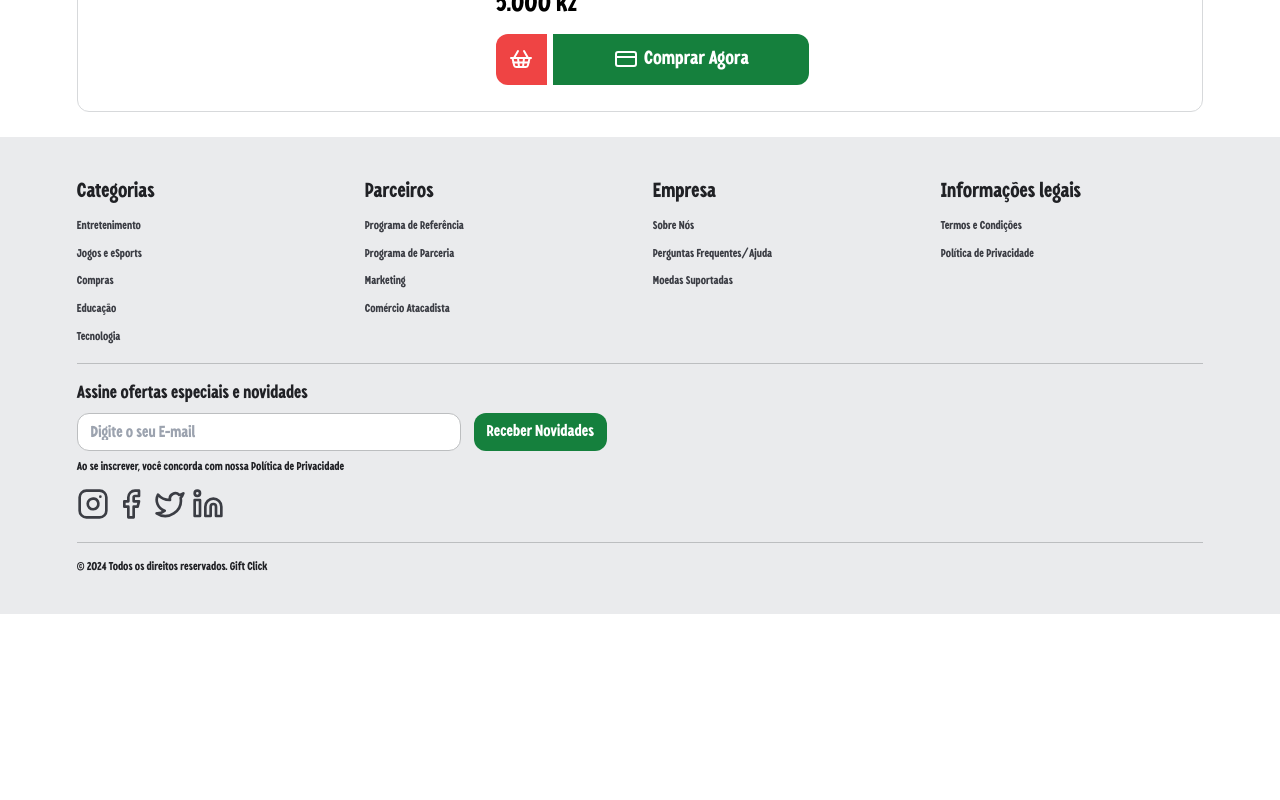
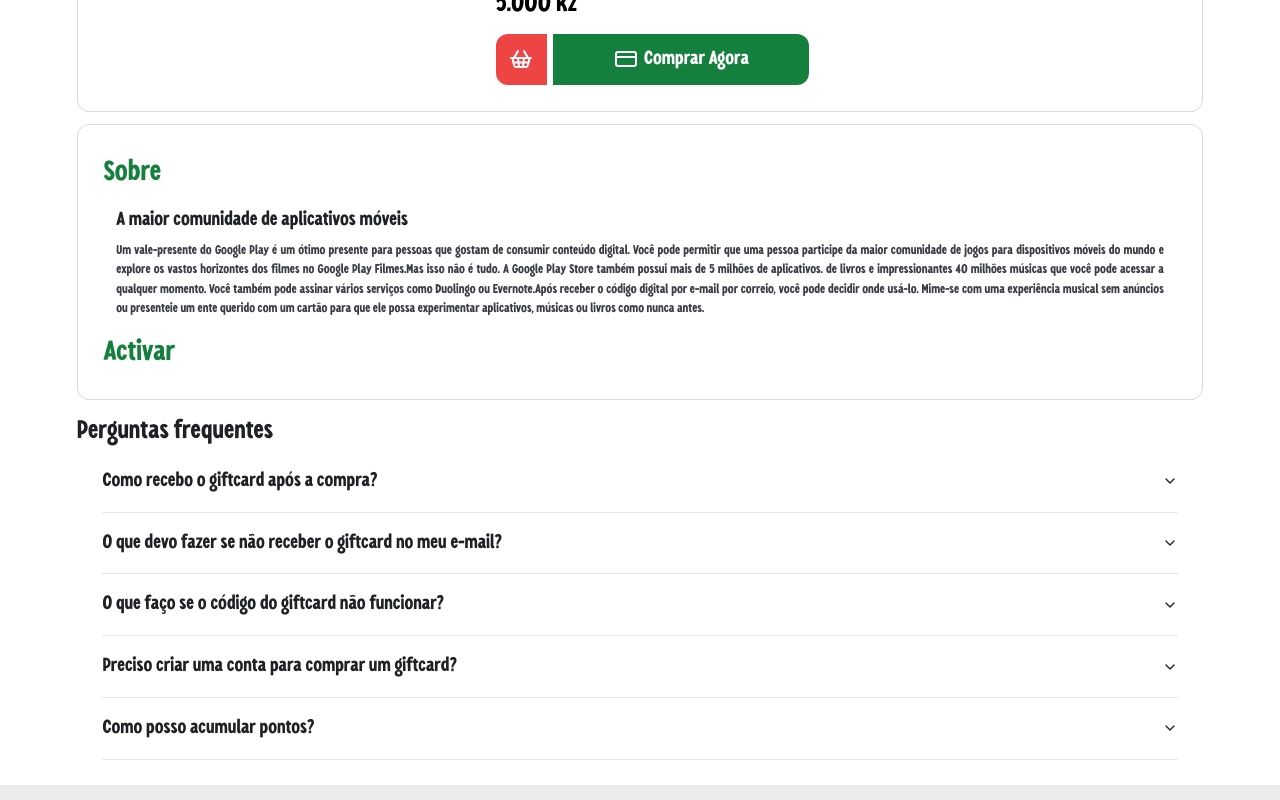
Before and after one commit to Noia408/Gift-Click, a Next.js app: page /produto in a window 1280 px wide. Shown: the part 440-1240 px from the top of the page. Before the commit the page ends 1054 px from the top, so only its background shows below. Built offline with nearby package versions, Linux system fonts and the light colour scheme.

Commit message:
mais pro

```diff
--- a/src/app/produto/page.tsx
+++ b/src/app/produto/page.tsx
@@ -7,12 +7,18 @@ import {
     SelectTrigger,
     SelectValue,
   } from "@/components/ui/select"
+  import {
+    Accordion,
+    AccordionContent,
+    AccordionItem,
+    AccordionTrigger,
+  } from "@/components/ui/accordion"
 import Image from "next/image";
 import { CreditCard, Heart, ShoppingBasket } from "lucide-react";
 
 export default function Produto(){
     return(
-        <div className="w-full h-fit flex flex-col gap-[3vw] pt-[1vw]">
+        <div className="w-full h-fit flex flex-col gap-[1vw] pt-[1vw]">
             <div className="w-full h-fit flex rounded-xl border border-[#d7d9db] p-[2vw] gap-[2vw]">
                 <div className="w-[35%] h-fit">
                     <div className="bg-black w-full h-[18.3vw] rounded-xl overflow-hidden">
@@ -68,7 +74,52 @@ export default function Produto(){
                 </div>
 
             </div>
+            <div className="w-full h-fit flex rounded-xl border border-[#d7d9db] p-[2vw] gap-[1vw] flex-col">
+                <h1 className="text-[2.2vw] text-green-700">Sobre</h1>
+                <div className="w-full h-fit flex flex-col gap-[0.5vw] px-[1vw]">
+                    <span className="text-[1.5vw] text-[#202125]">A maior comunidade de aplicativos móveis</span>
+                    <span className="text-[1vw] text-[#3b3d44] text-justify">
+                    Um vale-presente do Google Play é um ótimo presente para pessoas que gostam de consumir conteúdo digital. Você pode permitir que uma pessoa participe da maior comunidade de jogos para dispositivos móveis do mundo e explore os vastos horizontes dos filmes no Google Play Filmes.Mas isso não é tudo. A Google Play Store também possui mais de 5 milhões de aplicativos. de livros e impressionantes 40 milhões músicas que você pode acessar a qualquer momento. Você também pode assinar vários serviços como Duolingo ou Evernote.Após receber o código digital por e-mail por correio, você pode decidir onde usá-lo. Mime-se com uma experiência musical sem anúncios ou presenteie um ente querido com um cartão para que ele possa experimentar aplicativos, músicas ou livros como nunca antes.
+                    </span>
+                </div>
+                <h1 className="text-[2.2vw] text-green-700">Activar</h1>
+            </div>
+            <div className="w-full h-fit flex flex-col">
+            <h1 className="text-[2vw] text-[#202125]">Perguntas frequentes</h1>
+            <Accordion type="single" collapsible className="w-full px-[2vw]">
+            <AccordionItem value="item-1">
+                <AccordionTrigger className="text-[1.5vw] text-[#202125]">Como recebo o giftcard após a compra?</AccordionTrigger>
+                <AccordionContent className="text-[#3b3d44] text-[1vw]">
+                Após a confirmação do pagamento, o giftcard será enviado automaticamente para o e-mail ou Whatsapp cadastrado na sua conta.
+                </AccordionContent>
+            </AccordionItem>
+            <AccordionItem value="item-2">
+                <AccordionTrigger className="text-[1.5vw] text-[#202125]">O que devo fazer se não receber o giftcard no meu e-mail?</AccordionTrigger>
+                <AccordionContent className="text-[#3b3d44] text-[1vw]">
+                Primeiro, verifique sua caixa de spam ou promoções no e-mail cadastrado. Se ainda não encontrar o giftcard, acesse sua conta na plataforma e consulte a área -Meus Pedidos-. Caso o problema persista, entre em contato com nosso suporte para verificar a situação.
+                </AccordionContent>
+            </AccordionItem>
+            <AccordionItem value="item-3">
+                <AccordionTrigger className="text-[1.5vw] text-[#202125]">O que faço se o código do giftcard não funcionar?</AccordionTrigger>
+                <AccordionContent className="text-[#3b3d44] text-[1vw]">
+                Se o código não funcionar, verifique se foi inserido corretamente e se está sendo usado na plataforma correta. Caso o problema persista, entre em contato com nosso suporte, informando os detalhes da compra. Nossa equipe solucionará o problema o mais rápido possível.
+                </AccordionContent>
+            </AccordionItem>
+            <AccordionItem value="item-4">
+                <AccordionTrigger className="text-[1.5vw] text-[#202125]">Preciso criar uma conta para comprar um giftcard?</AccordionTrigger>
+                <AccordionContent className="text-[#3b3d44] text-[1vw]">
+                Sim, para garantir a segurança da sua compra e o envio correto do giftcard, é necessário criar uma conta na nossa plataforma. O processo é rápido e simples, e seus dados estarão protegidos de acordo com nossa política de privacidade.
+                </AccordionContent>
+            </AccordionItem>
+            <AccordionItem value="item-5">
+                <AccordionTrigger className="text-[1.5vw] text-[#202125]">Como posso acumular pontos?</AccordionTrigger>
+                <AccordionContent className="text-[#3b3d44] text-[1vw]">
+                Nossa plataforma oferece um programa de recompensas! A cada compra de giftcards, você acumula pontos automaticamente. O número de pontos varia de acordo com o valor gasto e promoções específicas. Esses pontos podem ser resgatados em descontos em compras futuras ou ofertas exclusivas.
+                </AccordionContent>
+            </AccordionItem>
 
+            </Accordion>
+      </div>
         </div>
     )
 }
```
